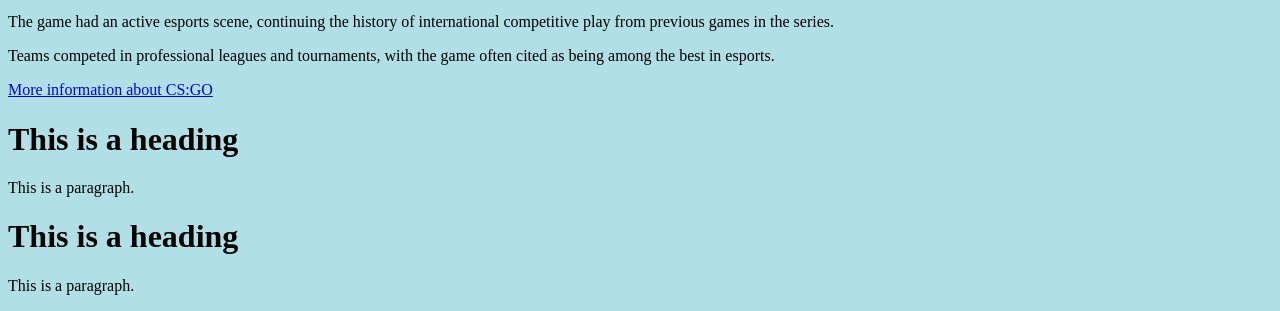
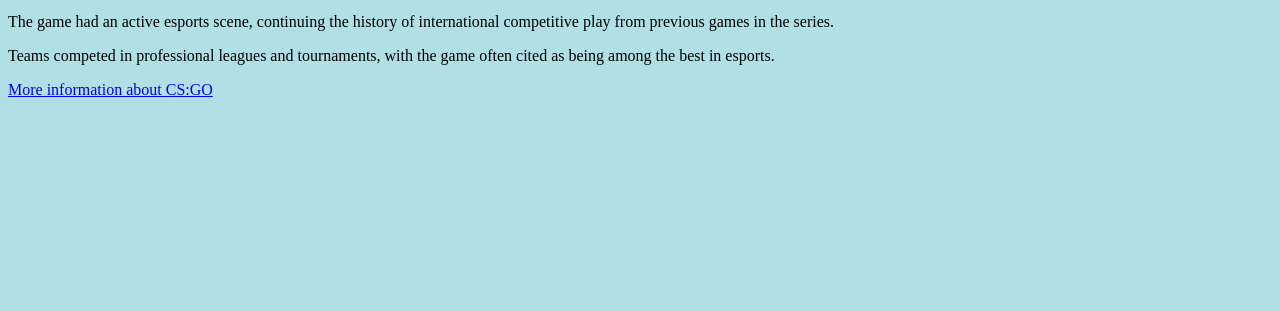
Before and after one commit to denispuzinkevic-alt/cs, a plain HTML site: page index.html in a window 1280 px wide. Shown: the part 1052-1363 px from the top of the page. After the commit the page ends 1167 px from the top, so only its background shows below. Drawn offline with Linux system fonts and the light colour scheme.

Commit message:
Update index.html

```diff
--- a/index.html
+++ b/index.html
@@ -87,16 +87,5 @@
  <html>
 <body style="background-color:powderblue;">
 
-<h1>This is a heading</h1>
-<p>This is a paragraph.</p>
-
 </body>
 </html>
-<html>
-<body style="background-color:powderblue;">
-
-<h1>This is a heading</h1>
-<p>This is a paragraph.</p>
-
-</body>
-</html>
```
